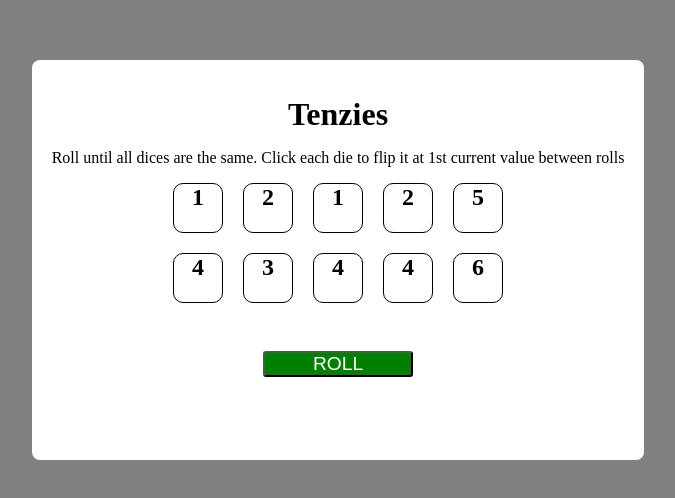
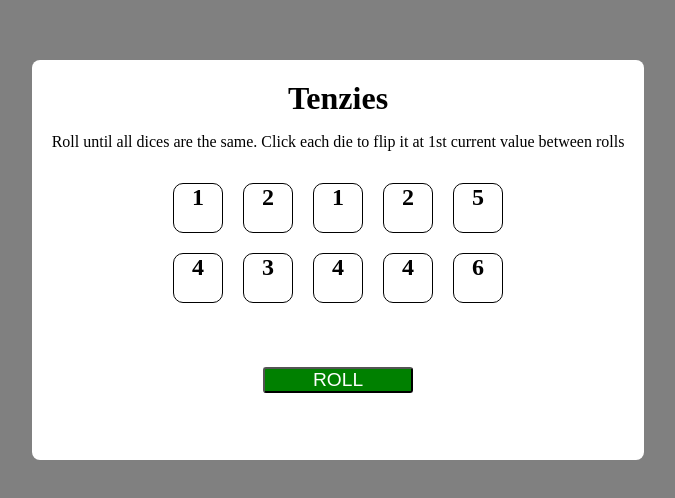
Before and after one commit to Sam10-debug/tenzies-game-react-app, a React (Create React App) app: page / in a window 1280 px wide. Shown: the part 140-638 px from the top of the page, without its empty margins (302-977 px from the left). Built offline with nearby package versions, Linux system fonts and the light colour scheme; the HTML template or start-up script is replaced by a standard one.

Commit message:
added padding to the dice container

```diff
--- a/src/style.css
+++ b/src/style.css
@@ -49,6 +49,7 @@ button{
 	display: grid;
 	grid-template: auto auto / repeat(5,1fr);
 	gap: 20px;
+	padding-block: 1rem;
 }
 .die-face{
 	height: 50px;
```
